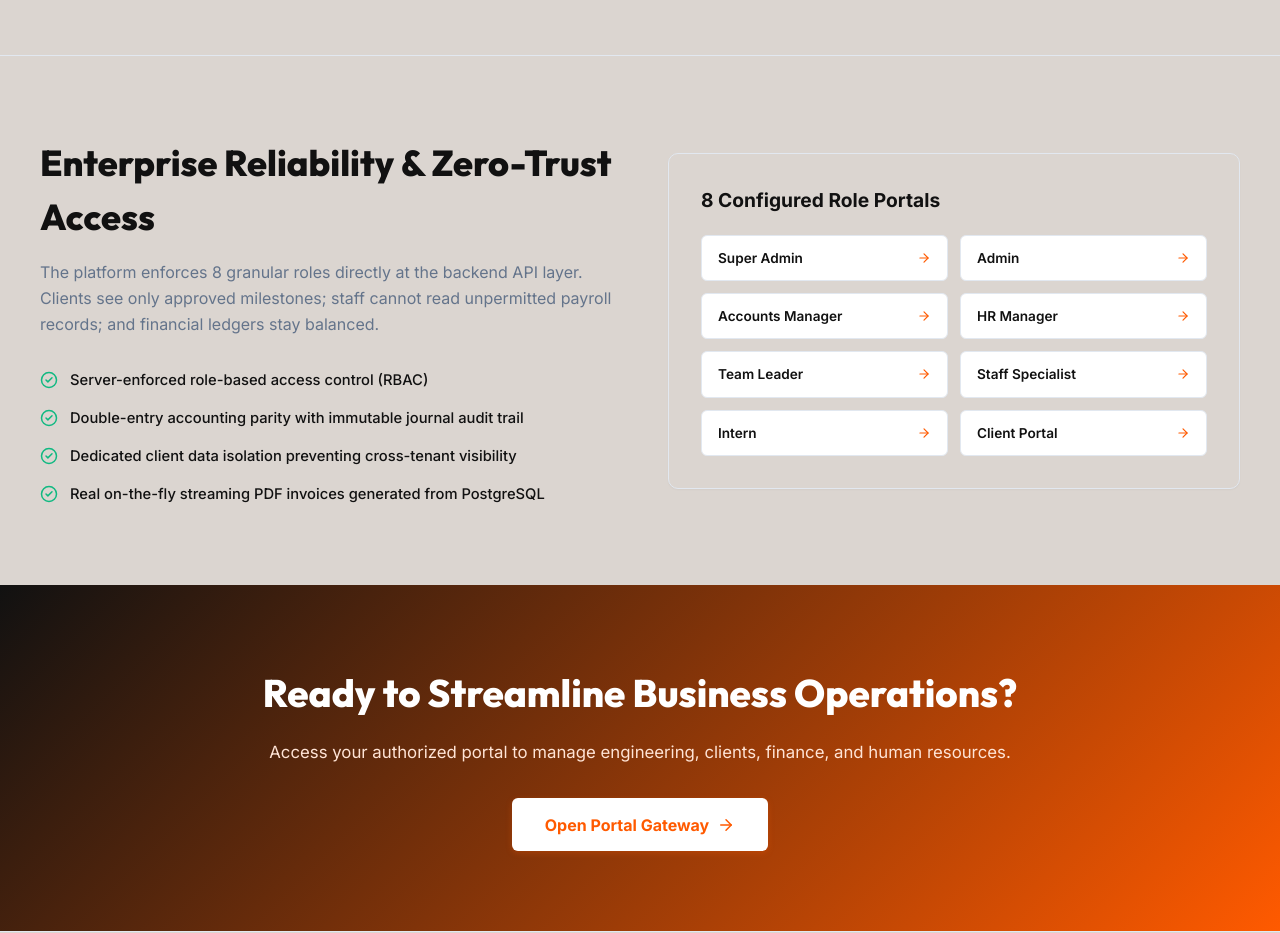
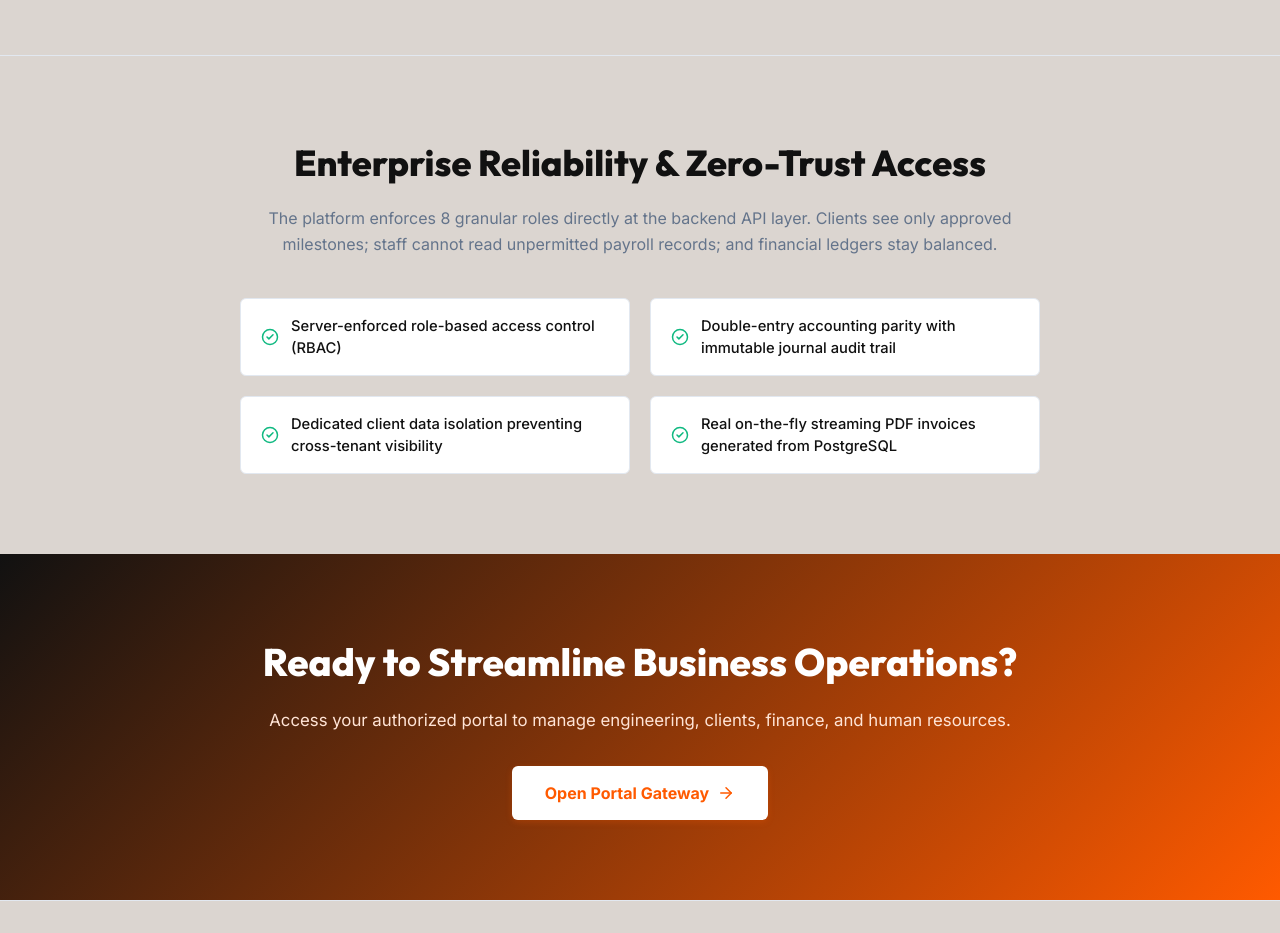
Before and after one commit to rajeev8299/i2s, a React (Vite) app: page /#/ in a window 1280 px wide. Shown: the part 5880-6813 px from the top of the page. Built offline with nearby package versions, Linux system fonts and the light colour scheme; no server answers.

Commit message:
fix(home): remove 8 configured role portals section from home page

```diff
--- a/src/pages/LandingPage.jsx
+++ b/src/pages/LandingPage.jsx
@@ -851,57 +851,26 @@ export const LandingPage = () => {
 
       {/* 5. BENEFITS & SECURITY */}
       <section id="security" style={{ padding: '5rem 2rem', background: 'var(--bg-app)', borderTop: '1px solid var(--border-color)' }}>
-        <div style={{ maxWidth: '1200px', margin: '0 auto', display: 'grid', gridTemplateColumns: '1fr 1fr', gap: '3.5rem', alignItems: 'center' }}>
-          <div>
+        <div style={{ maxWidth: '800px', margin: '0 auto', textAlign: 'center' }}>
           <h2 style={{ fontSize: '2.25rem', fontFamily: 'var(--font-heading)', fontWeight: 800, color: 'var(--dark-navy)', marginBottom: '1rem' }}>
             Enterprise Reliability & Zero-Trust Access
           </h2>
-            <p style={{ color: 'var(--text-muted)', fontSize: '1rem', lineHeight: 1.6, marginBottom: '2rem' }}>
+          <p style={{ color: 'var(--text-muted)', fontSize: '1rem', lineHeight: 1.6, marginBottom: '2.5rem' }}>
             The platform enforces 8 granular roles directly at the backend API layer. Clients see only approved milestones; staff cannot read unpermitted payroll records; and financial ledgers stay balanced.
           </p>
 
-            <div style={{ display: 'flex', flexDirection: 'column', gap: '1rem' }}>
+          <div style={{ display: 'grid', gridTemplateColumns: 'repeat(auto-fit, minmax(280px, 1fr))', gap: '1.25rem', textAlign: 'left' }}>
             {[
               'Server-enforced role-based access control (RBAC)',
               'Double-entry accounting parity with immutable journal audit trail',
               'Dedicated client data isolation preventing cross-tenant visibility',
               'Real on-the-fly streaming PDF invoices generated from PostgreSQL',
             ].map((text, idx) => (
-                <div key={idx} style={{ display: 'flex', alignItems: 'center', gap: '0.75rem' }}>
+              <div key={idx} style={{ display: 'flex', alignItems: 'center', gap: '0.75rem', background: '#FFFFFF', padding: '1rem 1.25rem', borderRadius: 'var(--radius-sm)', border: '1px solid var(--border-color)' }}>
                 <CheckCircle2 size={18} color="#10B981" style={{ flexShrink: 0 }} />
                 <span style={{ fontSize: '0.92rem', color: 'var(--text-main)', fontWeight: 500 }}>{text}</span>
               </div>
             ))}
-            </div>
-          </div>
-
-          <div className="ref-card" style={{ padding: '2rem', background: 'var(--bg-app)' }}>
-            <h3 style={{ fontSize: '1.2rem', fontWeight: 700, color: 'var(--dark-navy)', marginBottom: '1.25rem' }}>
-              8 Configured Role Portals
-            </h3>
-            <div style={{ display: 'grid', gridTemplateColumns: '1fr 1fr', gap: '0.75rem' }}>
-              {PORTAL_OPTIONS.map((p, idx) => (
-                <Link
-                  key={idx}
-                  to={p.path}
-                  style={{
-                    background: '#FFFFFF',
-                    padding: '0.75rem 1rem',
-                    borderRadius: 'var(--radius-sm)',
-                    border: '1px solid var(--border-color)',
-                    display: 'flex',
-                    alignItems: 'center',
-                    justifyContent: 'space-between',
-                    fontSize: '0.85rem',
-                    fontWeight: 600,
-                    color: 'var(--dark-navy)',
-                  }}
-                >
-                  <span>{p.label}</span>
-                  <ArrowRight size={14} color="var(--primary-blue)" />
-                </Link>
-              ))}
-            </div>
           </div>
         </div>
       </section>
```
Lines whose indentation alone changed are shown as unchanged.
